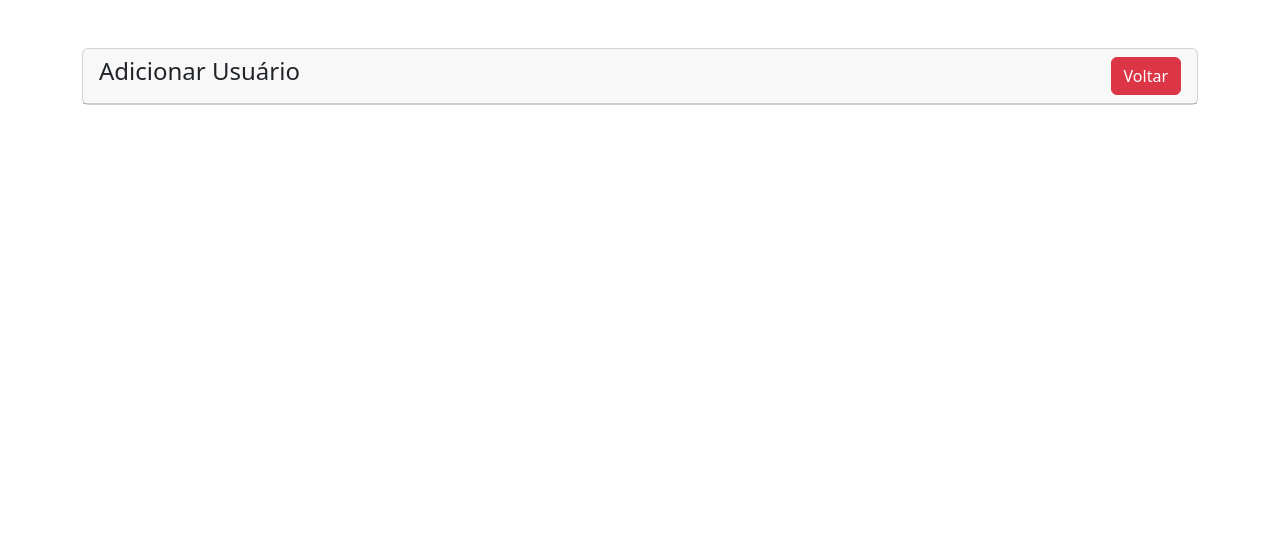
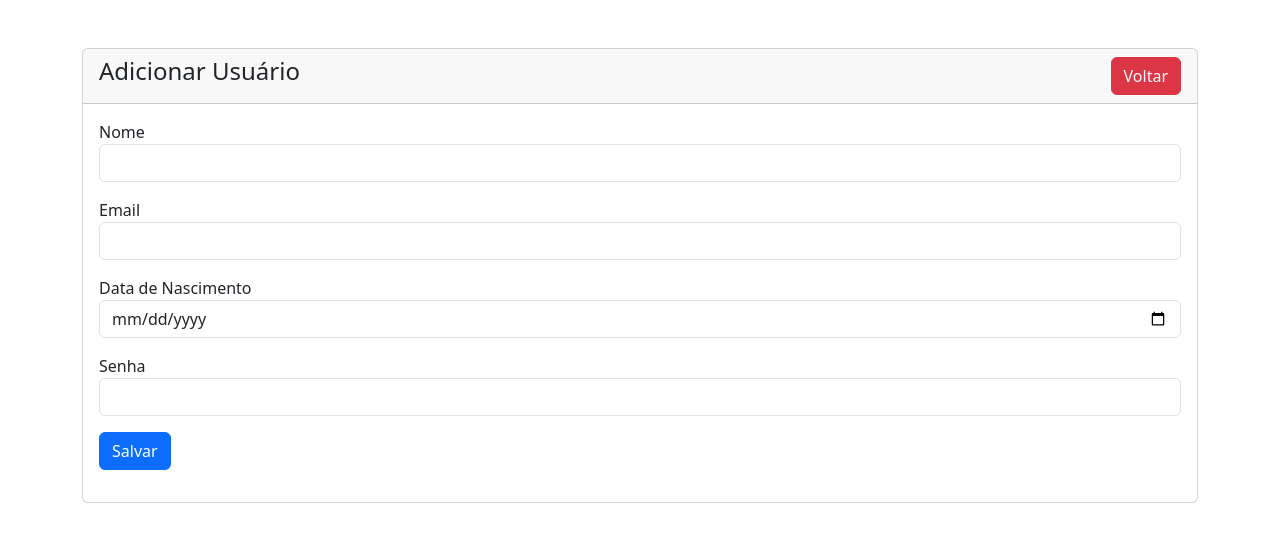
Before and after one commit to felpsouz/crudPhp, a PHP site: page /usuarioCreate.php in a window 1280 px wide. Shown: the part 56-598 px from the top of the page. Run offline with PHP 8.4, Linux system fonts and the light colour scheme.

Commit message:
tela de criação

```diff
--- a/usuarioCreate.php
+++ b/usuarioCreate.php
@@ -17,6 +17,29 @@
                             <a href="index.php" class="btn btn-danger float-end">Voltar</a>
                         </h4>
                     </div>
+                  <div class="card-body">
+                    <form action="acoes.php" method="POST">
+                      <div class="mb-3">
+                        <label for="">Nome</label>
+                        <input type="text" name="nome" id="" class="form-control">
+                      </div>
+                      <div class="mb-3">
+                        <label for="">Email</label>
+                        <input type="text" name="email" id="" class="form-control">
+                      </div>
+                      <div class="mb-3">
+                        <label for="">Data de Nascimento</label>
+                        <input type="date" name="dataNascimento" id="" class="form-control">
+                      </div>
+                      <div class="mb-3">
+                        <label for="">Senha</label>
+                        <input type="password" name="senha" id="" class="form-control" required>
+                      </div>
+                      <div class="mb-3">
+                        <button type="submit" name="createUsuario" class="btn btn-primary">Salvar</button>
+                      </div>
+                    </form>
+                  </div>
                 </div>
             </div>
         </div>
```
Also changed, not shown: acoes.php (added, +15 -0 lines).
